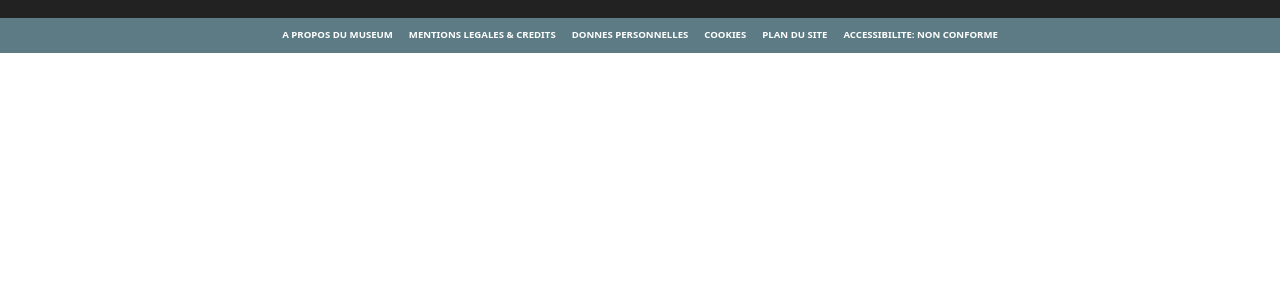
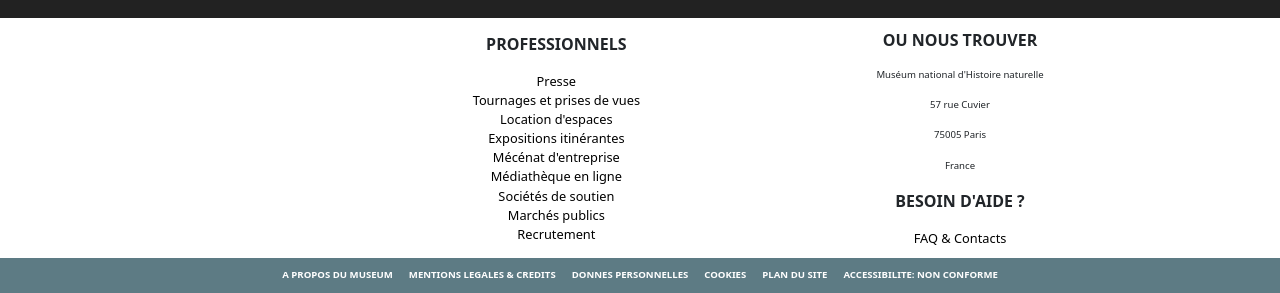
Before and after one commit to Zorhann/autruchedropboxjs, a website: page index.html in a window 1280 px wide. Shown: the part 1370-1663 px from the top of the page. Before the commit the page ends 1423 px from the top, so only its background shows below. Drawn offline with nearby package versions, Linux system fonts and the light colour scheme.

Commit message:
Menu footer

```diff
--- a/css/style.css
+++ b/css/style.css
@@ -131,6 +131,21 @@
     font-size: 0.7em;
 }
 
+.menufooter {
+    width: 100%;
+    height: 15em;
+}
+
+.menufooter a {
+    text-decoration: none;
+    color: black;
+    font-size: 0.8em;
+}
+
+.p-menu-footer {
+    font-size: 0.6em;
+}
+
 footer {
     width: 100%;
     height: 2.2em;
--- a/index.html
+++ b/index.html
@@ -61,10 +61,37 @@
         <span class="m-2">▼</span>
     </div>
 
-    <div class="menufooter">
-        <div></div>
-        <div></div>
-        <div></div>
+    <div class="d-flex justify-content-evenly align-items-center menufooter">
+        <div>
+
+        </div>
+
+        <div class="d-flex flex-column align-items-center">
+            <p><b>PROFESSIONNELS</b></p>
+            <a href="https://www.mnhn.fr/fr/journalistes">Presse</a>
+            <a href="https://www.mnhn.fr/fr/tournages-et-prises-de-vues">Tournages et prises de vues</a>
+            <a href="https://www.mnhn.fr/fr/location-d-espaces">Location d'espaces</a>
+            <a href="https://www.mnhn.fr/fr/expositions-itinerantes">Expositions itinérantes</a>
+            <a href="https://www.mnhn.fr/fr/devenir-une-entreprise-mecene">Mécénat d'entreprise</a>
+            <a href="https://www.mnhn.fr/fr/museumedia-le-fonds-multimedia">Médiathèque en ligne</a>
+            <a href="https://www.mnhn.fr/fr/societes-de-soutien-au-museum">Sociétés de soutien</a>
+            <a href="https://www.mnhn.fr/fr/marches-publics">Marchés publics</a>
+            <a href="https://www.mnhn.fr/fr/recrutement">Recrutement</a>
+        </div>
+
+        <div class="d-flex flex-column justify-content-between align-items-center">
+            <div class="d-flex flex-column align-items-center">
+                <p><b>OU NOUS TROUVER</b></p>
+                <p class="p-menu-footer">Muséum national d'Histoire naturelle</p>
+                <p class="p-menu-footer">57 rue Cuvier</p>
+                <p class="p-menu-footer">75005 Paris</p>
+                <p class="p-menu-footer">France </p>
+            </div>
+            <div class="d-flex flex-column align-items-center">
+                <p><b>BESOIN D'AIDE ?</b></p>
+                <a href="https://www.mnhn.fr/fr/faq-contacts">FAQ & Contacts</a>
+            </div>
+        </div>
     </div>
 
     <footer class="d-flex justify-content-center align-items-center second_footer_color">
```
